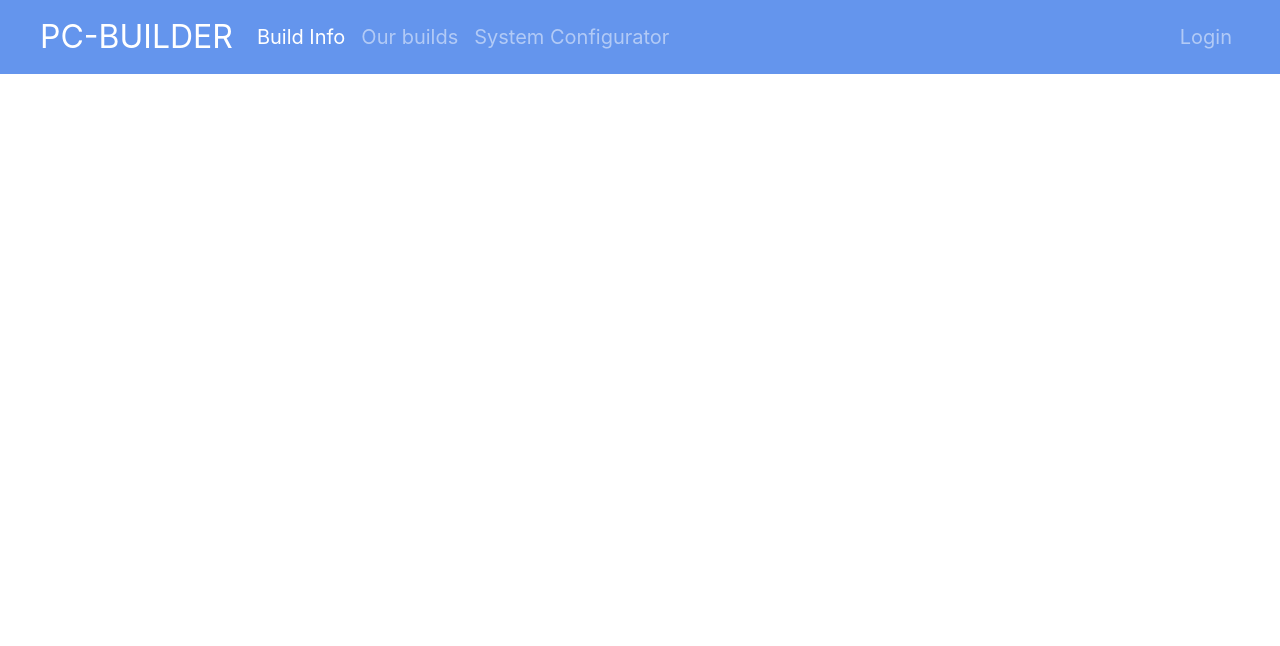
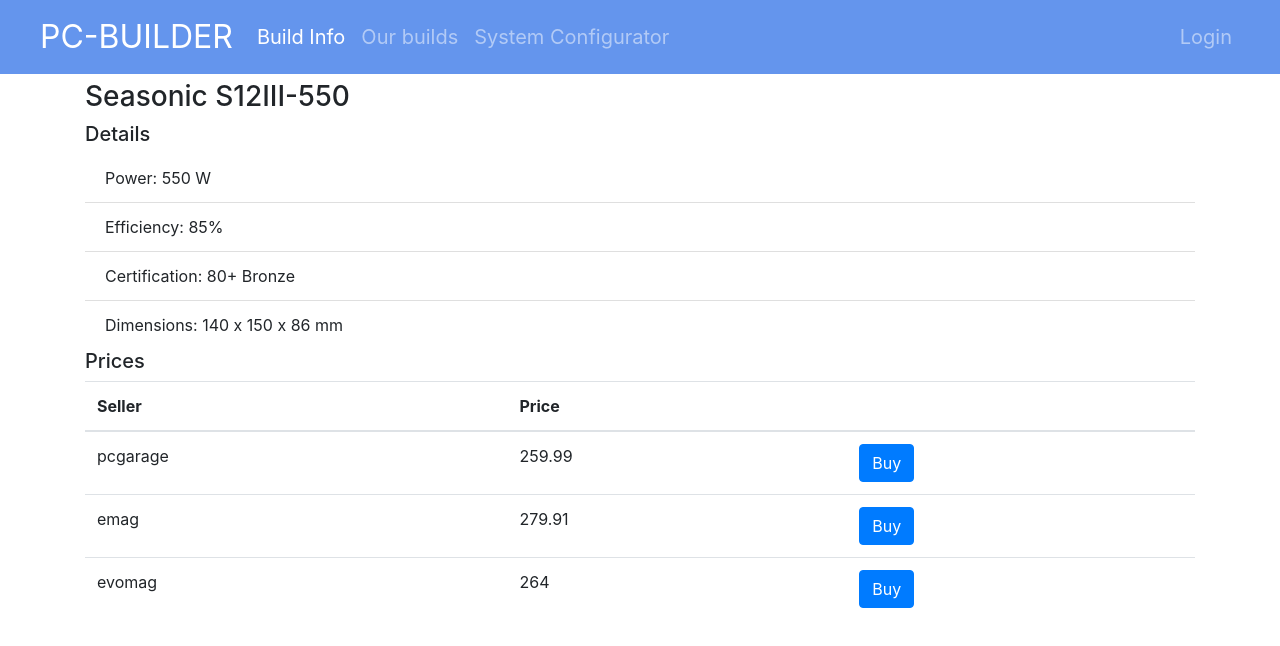
Before and after one commit to Florea-Francescu/PC-Builder, an Angular app: page /psu/21 in a window 1280 px wide. Before the commit this address led to /. Shown: the top 646 px of the page. Built offline with nearby package versions, Linux system fonts and the light colour scheme.

Commit message:
get-products-service: Added the PSU pages

```diff
--- /dev/null
+++ b/src/app/_product-components/psu/psu.component.css
@@ -0,0 +1,3 @@
+.container {
+    padding-top: 10px;
+}
--- /dev/null
+++ b/src/app/_product-components/psu/psu.component.html
@@ -0,0 +1,12 @@
+<div class="container" *ngIf="psu">
+    <h3>{{ psu.name }}</h3>
+    <h5>Details</h5>
+    <ul class="list-group list-group-flush">
+        <li class="list-group-item">Power: {{ psu.power }}</li>
+        <li class="list-group-item">Efficiency: {{ psu.efficiency }}</li>
+        <li class="list-group-item">Certification: {{ psu.certification }}</li>
+        <li class="list-group-item">Dimensions: {{ psu.dimensions }}</li>
+    </ul>
+
+    <app-prices-display [prices]="psu.prices"></app-prices-display>
+</div>
--- /dev/null
+++ b/src/app/_product-components/psu/psu.component.ts
@@ -0,0 +1,26 @@
+import { Component, OnInit } from '@angular/core';
+import { ActivatedRoute } from '@angular/router';
+import { PSU } from 'src/app/data models/PSU';
+import { ProductsService } from 'src/app/_services/products.service';
+
+@Component({
+  selector: 'app-psu',
+  templateUrl: './psu.component.html',
+  styleUrls: ['./psu.component.css']
+})
+export class PsuComponent implements OnInit {
+  psu: PSU;
+
+  constructor(
+    private productsService: ProductsService,
+    private route: ActivatedRoute
+  ) { }
+
+  ngOnInit(): void {
+    const id = this.route.snapshot.paramMap.get('id');
+
+    this.productsService.getPSU(+id)
+      .subscribe(psu => this.psu = psu);
+  }
+
+}
--- /dev/null
+++ b/src/app/_product-components/psus/psus.component.html
@@ -0,0 +1 @@
+<app-products-list [productName]="'PSU'" [singleProductUrl]="url" [products]="psus"></app-products-list>
--- /dev/null
+++ b/src/app/_product-components/psus/psus.component.ts
@@ -0,0 +1,25 @@
+import { Component, OnInit } from '@angular/core';
+import { PSU } from 'src/app/data models/PSU';
+import { PricesService } from 'src/app/_services/prices.service';
+import { ProductsService } from 'src/app/_services/products.service';
+
+@Component({
+  selector: 'app-psus',
+  templateUrl: './psus.component.html',
+  styleUrls: ['./psus.component.css']
+})
+export class PsusComponent implements OnInit {
+  psus: PSU[];
+  url = "psu";
+
+  constructor(
+    private productsService: ProductsService,
+    public pricesService: PricesService
+  ) { }
+
+  ngOnInit(): void {
+    this.productsService.getPSUs()
+      .subscribe(psus => this.psus = psus);
+  }
+
+}
--- a/src/app/_services/products.service.ts
+++ b/src/app/_services/products.service.ts
@@ -8,6 +8,7 @@
 import { Storage } from '../data models/Storage';
 import { GPU } from '../data models/GPU';
 import { Case } from '../data models/Case';
+import { PSU } from '../data models/PSU';
 
 @Injectable({
   providedIn: 'root'
@@ -19,6 +20,7 @@
   storagesUrl = "assets/storage.json";
   gpusUrl = "assets/gpu.json";
   casesUrl = "assets/case.json";
+  psusUrl = "assets/psu.json";
 
   constructor(
     private http: HttpClient
@@ -119,4 +121,20 @@
       })
     );
   }
+
+  getPSUs() {
+    return this.http.get<PSU[]>(this.psusUrl);
+  }
+
+  getPSU(id: number) {
+    return this.getPSUs().pipe(
+      map((psus: PSU[]) => {
+        for(let psu of psus) {
+          if(psu.id === id)
+            return psu;
+        }
+        throw throwError(new Error("Invalid ID"));
+      })
+    );
+  }
 }
--- a/src/app/configurator/configurator.component.html
+++ b/src/app/configurator/configurator.component.html
@@ -68,7 +68,7 @@
     <div class="card category required">
         <div class="card-body">
             <h5 class="card-title text-center">PSU</h5>
-            <a href="#" class="btn btn-primary btn-block">
+            <a [routerLink]="['/psus']" class="btn btn-primary btn-block">
                 <span class="material-icons align-text-bottom">
                     add
                 </span>
--- /dev/null
+++ b/src/app/data models/PSU.ts
@@ -0,0 +1,8 @@
+import { Product } from "./Product";
+
+export interface PSU extends Product {
+    power: string;
+    efficiency: string;
+    certification: string;
+    dimensions: string;
+}
--- /dev/null
+++ b/src/assets/psu.json
@@ -0,0 +1,77 @@
+[
+    {
+        "id": 21,
+        "name": "Seasonic S12III-550",
+        "power": "550 W",
+        "efficiency": "85%",
+        "certification": "80+ Bronze",
+        "dimensions": "140 x 150 x 86 mm",
+        "prices": [
+            {
+                "seller": "pcgarage",
+                "url": "https://www.pcgarage.ro/surse/seasonic/s12iii-550-80-plus-bronze-550w/",
+                "price": 259.99
+            },
+            {
+                "seller": "emag",
+                "url": "https://www.emag.ro/sursa-seasonic-s12iii-series-80-plusr-bronze-550w-ssr-550gb3/pd/DSXWQGBBM/?X-Search-Id=38ab54967197a66e11ab&X-Product-Id=6182048&X-Search-Page=1&X-Search-Position=0&X-Section=search&X-MB=0&X-Search-Action=view",
+                "price": 279.91
+            },
+            {
+                "seller": "evomag",
+                "url": "https://www.evomag.ro/componente-pc-gaming-surse/seasonic-sursa-seasonic-s12iii-550-80-bronze-550w-3779851.html",
+                "price": 264.00
+            }
+        ]
+    },
+    {
+        "id": 22,
+        "name": "Seasonic Focus GX",
+        "power": "550 W",
+        "efficiency": "90%",
+        "certification": "80+ Gold",
+        "dimensions": "150 x 140 x 86 mm",
+        "prices": [
+            {
+                "seller": "pcgarage",
+                "url": "https://www.pcgarage.ro/surse/seasonic/focus-gx-80-plus-gold-550w/",
+                "price": 466.45
+            },
+            {
+                "seller": "emag",
+                "url": "https://www.emag.ro/sursa-seasonic-550w-focus-gx-series-80-plus-gold-full-modulara-atx-v2-4-eficienta-90-ventilator-120mm-fdb-bearing-pfc-activ-focus-gx-550-ssr-550fx/pd/D3QD36BBM/?X-Search-Id=aeeaee23c7f5dc086aff&X-Product-Id=6033456&X-Search-Page=1&X-Search-Position=1&X-Section=search&X-MB=0&X-Search-Action=view",
+                "price": 466.45
+            },
+            {
+                "seller": "evomag",
+                "url": "https://www.evomag.ro/componente-pc-gaming-surse/seasonic-sursa-seasonic-focus-gx-550-550w-gold-full-modulara-3762574.html",
+                "price": 460.99
+            }
+        ]
+    },
+    {
+        "id": 23,
+        "name": "Corsair CV650",
+        "power": "650 W",
+        "efficiency": "88%",
+        "certification": "80+ Bronze",
+        "dimensions": "150 x 125 x 86 mm",
+        "prices": [
+            {
+                "seller": "pcgarage",
+                "url": "https://www.pcgarage.ro/surse/corsair/cv650-80-plus-bronze-650w-x/",
+                "price": 311.93
+            },
+            {
+                "seller": "emag",
+                "url": "https://www.emag.ro/sursa-corsair-cv-seriestm-cv650-80-plusr-bronze-650-w-negru-cp-9020211-eu/pd/DK9X0WBBM/?X-Search-Id=8c8b59a80f09a9778359&X-Product-Id=58788729&X-Search-Page=1&X-Search-Position=0&X-Section=search&X-MB=0&X-Search-Action=view",
+                "price": 474.51
+            },
+            {
+                "seller": "evomag",
+                "url": "https://www.evomag.ro/componente-pc-gaming-surse/corsair-sursa-corsair-cv650-80-bronze-650w-3804345.html",
+                "price": 299.00
+            }
+        ]
+    }
+]
```
Also changed, not shown: src/app/app.module.ts (+8 -2 lines), src/app/_product-components/psus/psus.component.css (added), 2 other files (tests, documents, lock files or other folders).
